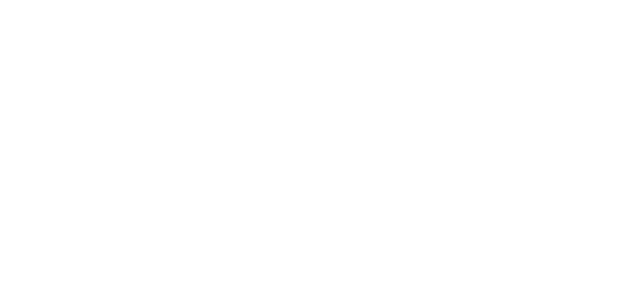
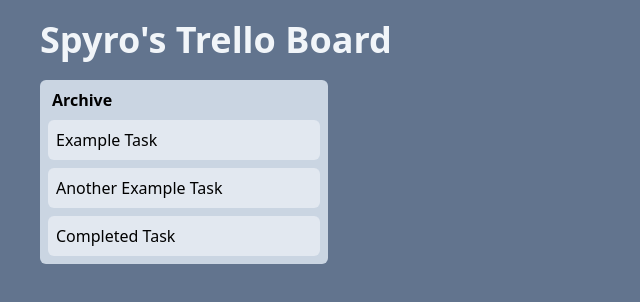
Before and after one commit to sarisman84/vite-react-todo, a React (Vite) app: page / in a window 1280 px wide. Shown: the top 302 px of the page, without its empty margins (0-640 px from the left). Built offline with nearby package versions, Linux system fonts and the light colour scheme.

Commit message:
Added some proper styling to the task entries. Added the ability to rename categories.

```diff
--- a/src/App.tsx
+++ b/src/App.tsx
@@ -14,11 +14,16 @@
   const userData = useUser();
 
   return (
-    <main>
-      <div className="p-2">
+    <main className="py-5 h-screen space-y-5 overflow-y-auto bg-slate-500">
+      <h1 className="px-10 font-bold text-4xl text-left text-slate-100">
+        Spyro's Trello Board
+      </h1>
+      <div className="px-10">
         {catData.categories.map((category) => (
           <CategoryBlock
+            key={category.id}
             entries={_getTasksByCategory(taskData.entries, category.id)}
+            category={category}
           />
         ))}
       </div>
--- /dev/null
+++ b/src/components/category/add-entry.tsx
@@ -0,0 +1,5 @@
+function CategoryAddEntry() {
+  return <></>;
+}
+
+export default CategoryAddEntry;
--- a/src/components/category/block.tsx
+++ b/src/components/category/block.tsx
@@ -1,18 +1,28 @@
+import type { Category } from "../../data/category";
 import type { Task } from "../../data/task";
 import TaskEntry from "../task/entry";
+import CategoryAddEntry from "./add-entry";
 import CategoryTitle from "./title";
 
 interface CategoryBlockContext {
   entries: Task[];
+  category: Category;
+  updateCategoryTitle: (title: string, id: number) => void;
 }
 
 function CategoryBlock(ctx: CategoryBlockContext) {
   return (
-    <div>
-      <CategoryTitle />
+    <div className="bg-slate-300 rounded-md p-2 max-w-2xs space-y-2">
+      <CategoryTitle
+        category={ctx.category}
+        updateTitle={ctx.updateCategoryTitle}
+      />
       {ctx.entries.map((task) => (
-        <TaskEntry task={task} />
+        <p key={task.id}>
+          <TaskEntry key={task.id} task={task} />
+        </p>
       ))}
+      <CategoryAddEntry />
     </div>
   );
 }
--- a/src/components/category/title.tsx
+++ b/src/components/category/title.tsx
@@ -1,5 +1,39 @@
-function CategoryTitle() {
-  return <></>;
+import { useState } from "react";
+import type { Category } from "../../data/category";
+import { archive_id } from "../../hooks/useCategory";
+
+interface CategoryTitleContext {
+  category: Category;
+  updateTitle: (title: string, id: number) => void;
+}
+
+function CategoryTitle({ category, updateTitle }: CategoryTitleContext) {
+  const [input, setInput] = useState(category.title);
+
+  function _updateCategoryTitle(result: React.SubmitEvent<HTMLFormElement>) {
+    result.preventDefault();
+
+    if (!input.trim()) {
+      return;
+    }
+
+    updateTitle(input, category.id);
+    setInput(input);
+  }
+
+  return (
+    <form className="px-1" onSubmit={_updateCategoryTitle}>
+      {category.id === archive_id && (
+        <label className="text-2xs font-bold">Archive</label>
+      )}
+      {category.id !== archive_id && (
+        <input
+          className="text-2xs font-bold"
+          onChange={(e) => setInput(e.target.value)}
+        />
+      )}
+    </form>
+  );
 }
 
 export default CategoryTitle;
--- a/src/components/task/entry.tsx
+++ b/src/components/task/entry.tsx
@@ -4,8 +4,14 @@
   task: Task;
 }
 
-function TaskEntry(ctx: TaskEntryContext) {
-  return <></>;
+function TaskEntry({ task }: TaskEntryContext) {
+  return (
+    <div className="flex items-center gap-1">
+      <label className="flex grow items-center gap-2 rounded-md p-2 bg-slate-200 hover:bg-slate-400">
+        {task.metadata.title}
+      </label>
+    </div>
+  );
 }
 
 export default TaskEntry;
--- a/src/data/task.ts
+++ b/src/data/task.ts
@@ -1,3 +1,5 @@
+import { archive_id } from "../hooks/useCategory";
+
 export interface Task {
   id: number;
   category_id: number;
@@ -9,5 +11,41 @@
   title: string;
   description: string;
   completed: boolean;
-  completion_date: Date;
+  completion_date: number;
 }
+
+export const archiveExampleTasks: Task[] = [
+  {
+    id: 1,
+    category_id: archive_id,
+    owner_id: [0],
+    metadata: {
+      title: "Example Task",
+      description: "This is an example task",
+      completed: false,
+      completion_date: Date.now(),
+    },
+  },
+  {
+    id: 2,
+    category_id: archive_id,
+    owner_id: [0],
+    metadata: {
+      title: "Another Example Task",
+      description: "This is another example task",
+      completed: false,
+      completion_date: Date.now(),
+    },
+  },
+  {
+    id: 3,
+    category_id: archive_id,
+    owner_id: [0],
+    metadata: {
+      title: "Completed Task",
+      description: "This is a completed task",
+      completed: true,
+      completion_date: Date.now(),
+    },
+  },
+];
--- a/src/data/user.ts
+++ b/src/data/user.ts
@@ -2,3 +2,8 @@
   id: number;
   name: string;
 }
+
+export const defaultUser: User = {
+  id: 1,
+  name: "Jane Doe",
+};
--- a/src/hooks/useCategory.ts
+++ b/src/hooks/useCategory.ts
@@ -53,12 +53,22 @@
     onCategoryRemoved(id);
   }
 
+  function updateCategoryTitle(title: string, id: number) {
+    setCategories((prevArray) =>
+      prevArray.map((category) => {
+        category.title = category.id === id ? title : category.title;
+        return category;
+      }),
+    );
+  }
+
   _tryCreatingArchive();
 
   return {
     categories,
     createCategory,
     removeCategory,
+    updateCategoryTitle,
   };
 }
 
--- a/src/hooks/useTask.ts
+++ b/src/hooks/useTask.ts
@@ -1,17 +1,22 @@
 import { useEffect, useState } from "react";
-import type { Metadata, Task } from "../data/task";
+import { archiveExampleTasks, type Metadata, type Task } from "../data/task";
 import { archive_id } from "./useCategory";
 
 const task_id: string = "tasks";
 const empty_array: string = "[]";
 
+function _tryLoadingTasks(): Task[] {
+  let savedEntries: Task[] = JSON.parse(
+    localStorage.getItem(task_id) || empty_array,
+  );
+  if (savedEntries.length === 0) {
+    savedEntries = [...archiveExampleTasks];
+  }
+  return savedEntries;
+}
+
 function useTask() {
-  const [entries, setData] = useState(() => {
-    const savedEntries: Task[] = JSON.parse(
-      localStorage.getItem(task_id) || empty_array,
-    );
-    return savedEntries;
-  });
+  const [entries, setData] = useState(_tryLoadingTasks());
 
   useEffect(() => {
     localStorage.setItem(empty_array, JSON.stringify(entries));
@@ -35,7 +40,7 @@
       title,
       description,
       completed: false,
-      completion_date: Date.prototype,
+      completion_date: Date.now(),
     };
 
     const task: Task = {
--- a/src/hooks/useUser.ts
+++ b/src/hooks/useUser.ts
@@ -1,5 +1,5 @@
 import { useState } from "react";
-import type { User } from "../data/user";
+import { defaultUser, type User } from "../data/user";
 
 export type OnUserRemoved = (id: number) => void;
 
@@ -7,7 +7,10 @@
 const empty_array: string = "[]";
 
 function _tryLoadingUsers(): User[] {
-  const savedUsers = JSON.parse(localStorage.getItem(user_id) || empty_array);
+  let savedUsers = JSON.parse(localStorage.getItem(user_id) || empty_array);
+  if (savedUsers.length === 0) {
+    savedUsers = [defaultUser];
+  }
   return savedUsers;
 }
 
```
